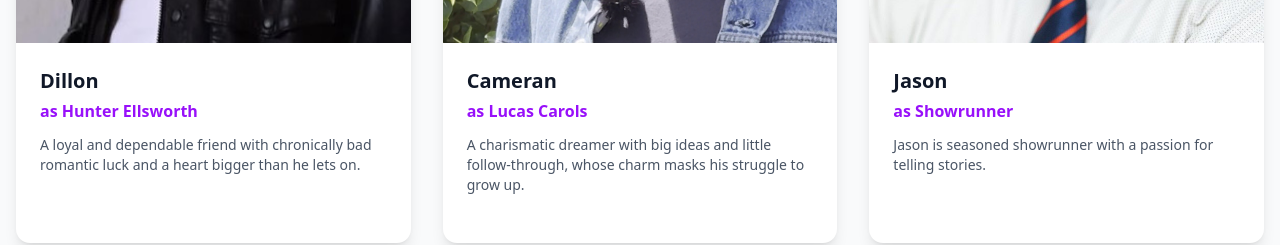
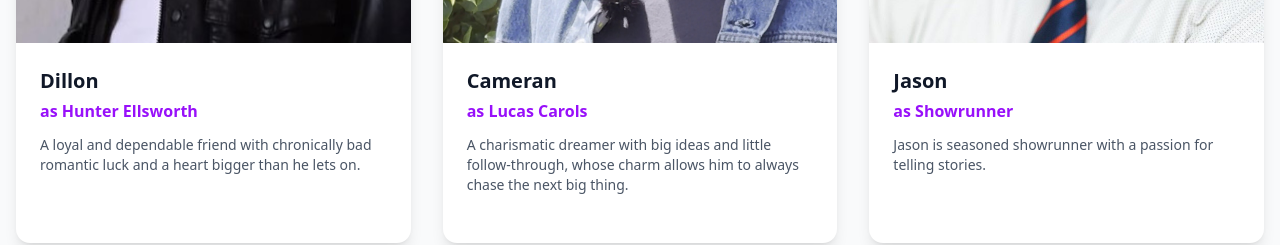
Before and after one commit to seetler/sffl, a Next.js app: page / in a window 1280 px wide. Shown: the part 3140-3385 px from the top of the page. Built offline with nearby package versions, Linux system fonts and the light colour scheme.

Commit message:
text edit

```diff
--- a/app/page.tsx
+++ b/app/page.tsx
@@ -34,7 +34,7 @@ export default function SitcomWebsite() {
     {
       name: "Cameran",
       character: "Lucas Carols",
-      bio: "A charismatic dreamer with big ideas and little follow-through, whose charm masks his struggle to grow up.",
+      bio: "A charismatic dreamer with big ideas and little follow-through, whose charm allows him to always chase the next big thing.",
       image: "/images/cast/cameran.jpg",
     },
     {
```
